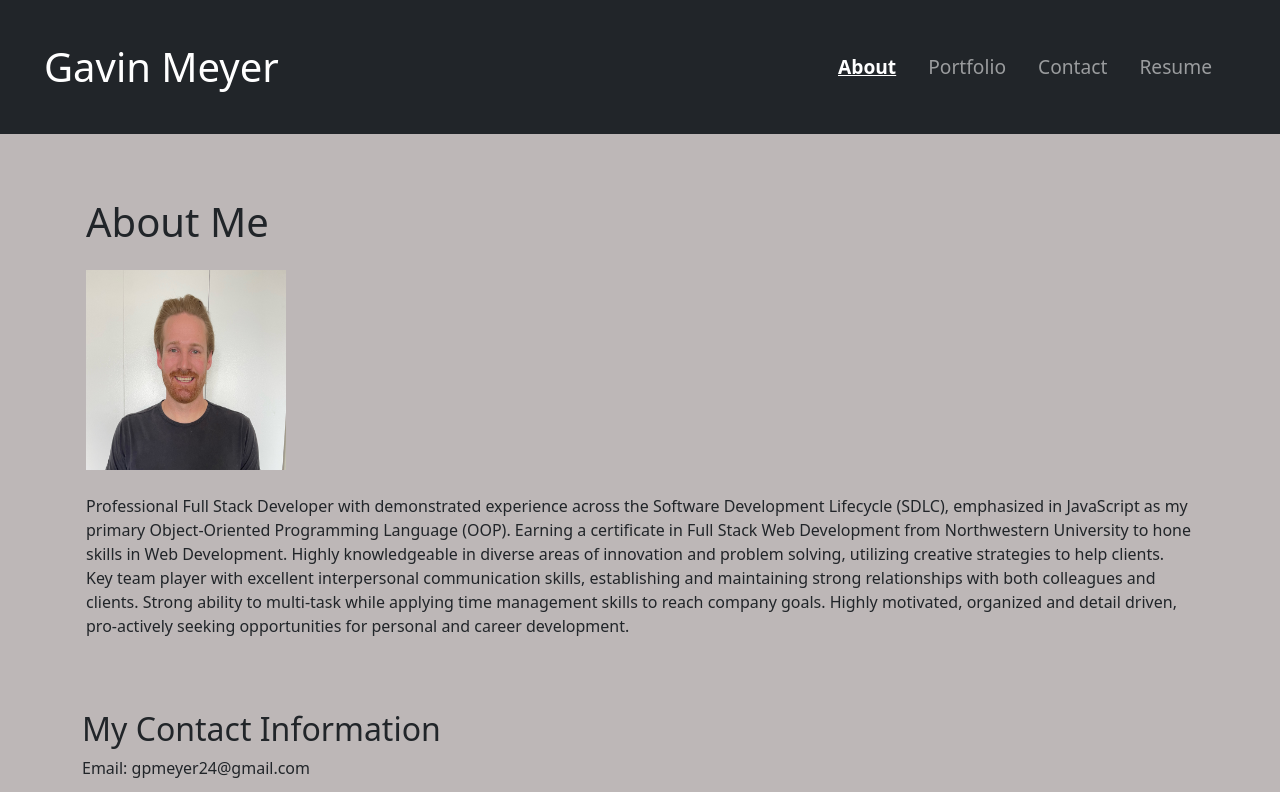
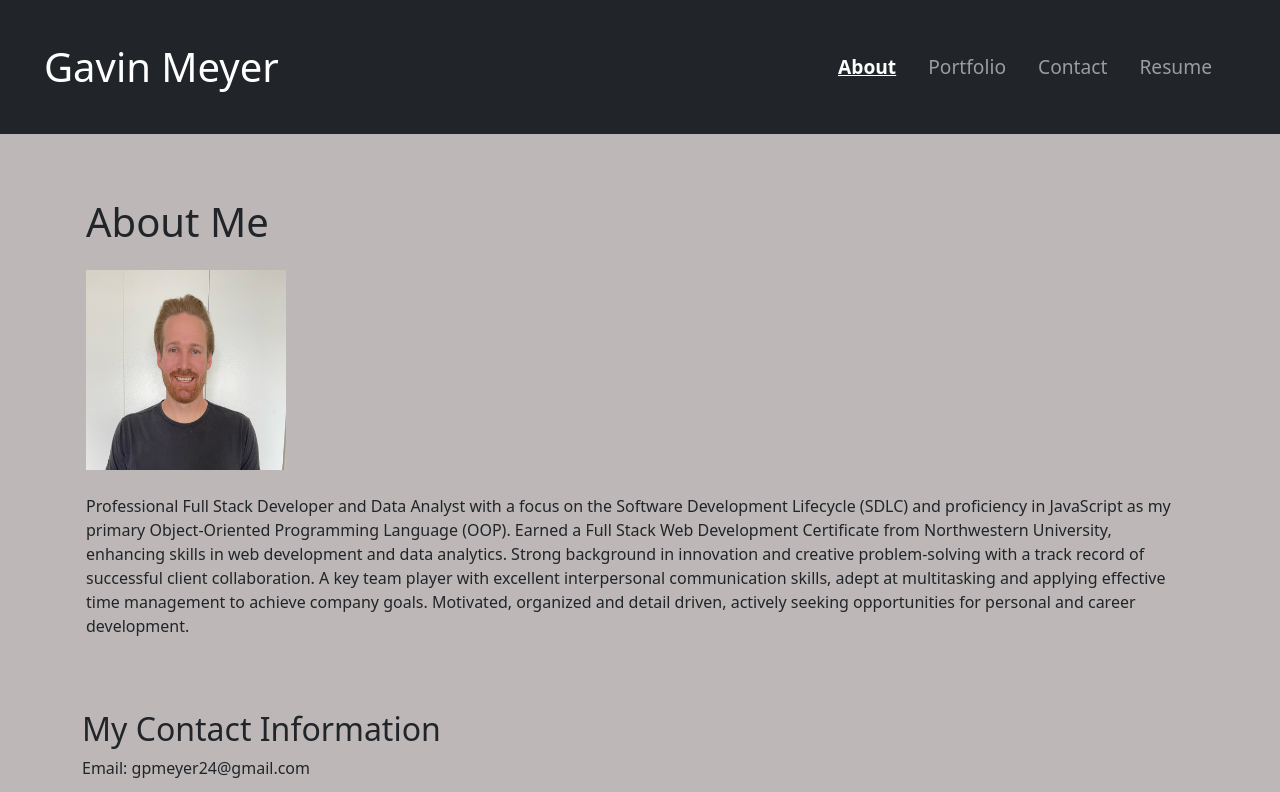
Before and after one commit to gmeyer24/Gavin-Meyer-Portfolio, a React (Vite) app: page / in a window 1280 px wide. Shown: the top 792 px of the page. Built offline with nearby package versions, Linux system fonts and the light colour scheme.

Commit message:
update about, resume link, add project

```diff
--- a/src/components/Footer.jsx
+++ b/src/components/Footer.jsx
@@ -21,13 +21,13 @@ export default function Footer() {
         >
           <FontAwesomeIcon icon={faLinkedin} />
         </a>
-        <a
+        {/* <a
           href="https://twitter.com/gmeyer24"
           target="_blank"
           rel="noopener noreferrer"
         >
           <FontAwesomeIcon icon={faXTwitter} />
-        </a>
+        </a> */}
       </div>
   </footer>
   );
--- a/src/pages/AboutMe.jsx
+++ b/src/pages/AboutMe.jsx
@@ -13,18 +13,7 @@ export default function AboutMe() {
           className="mb-4"
         />
         <p>
-          Professional Full Stack Developer with demonstrated experience across
-          the Software Development Lifecycle (SDLC), emphasized in JavaScript as
-          my primary Object-Oriented Programming Language (OOP). Earning a
-          certificate in Full Stack Web Development from Northwestern University
-          to hone skills in Web Development. Highly knowledgeable in diverse
-          areas of innovation and problem solving, utilizing creative strategies
-          to help clients. Key team player with excellent interpersonal
-          communication skills, establishing and maintaining strong
-          relationships with both colleagues and clients. Strong ability to
-          multi-task while applying time management skills to reach company
-          goals. Highly motivated, organized and detail driven, pro-actively
-          seeking opportunities for personal and career development.
+        Professional Full Stack Developer and Data Analyst with a focus on the Software Development Lifecycle (SDLC) and proficiency in JavaScript as my primary Object-Oriented Programming Language (OOP). Earned a Full Stack Web Development Certificate from Northwestern University, enhancing skills in web development and data analytics. Strong background in innovation and creative problem-solving with a track record of successful client collaboration. A key team player with excellent interpersonal communication skills, adept at multitasking and applying effective time management to achieve company goals. Motivated, organized and detail driven, actively seeking opportunities for personal and career development.
         </p>
       </div>
       <div className="contact-info container my-2 pb-5">
--- a/src/pages/Portfolio.jsx
+++ b/src/pages/Portfolio.jsx
@@ -6,20 +6,27 @@ export default function Portfolio() {
   const projects = [
     {
       id: 1,
+      name: "Happy Hour Uncoded",
+      githubLink: "https://github.com/Project3Team1GPR/Happy-Hour-Heros",
+      deployedLink: "https://project-3-team-1.onrender.com/",
+      image: "p1.jpg",
+    },
+    {
+      id: 2,
       name: "NETFLEX",
       githubLink: "https://github.com/Project2Team1GPR/NETFLEX",
       deployedLink: "https://project2-team1-netflex.onrender.com/login",
       image: "p1.jpg",
     },
     {
-      id: 2,
+      id: 3,
       name: "Recipe-Fit",
       githubLink: "https://github.com/Project1Team1GPR/Recipe-Fit",
       deployedLink: "https://project1team1gpr.github.io/Recipe-Fit/",
       image: "p2.jpg",
     },
     {
-      id: 3,
+      id: 4,
       name: "Gavin's Tech Blog",
       githubLink:
         "https://github.com/gmeyer24/HW14-Model-View-Controller--MVC--Tech-Blog",
@@ -27,14 +34,14 @@ export default function Portfolio() {
       image: "p3.jpg",
     },
     {
-      id: 4,
+      id: 5,
       name: "Express.js Note Taker",
       githubLink: "https://github.com/gmeyer24/HW11-Express.js-Note-Taker",
       deployedLink: "https://express-note-taker-eatb.onrender.com/",
       image: "p4.jpg",
     },
     {
-      id: 5,
+      id: 6,
       name: "Server-Side APIs Weather Dashboard",
       githubLink:
         "https://github.com/gmeyer24/HW06-Server-Side-APIs-Weather-Dashboard?tab=readme-ov-file",
@@ -43,7 +50,7 @@ export default function Portfolio() {
       image: "p5.jpg",
     },
     {
-      id: 6,
+      id: 7,
       name: "Third-Party APIs Work-Day Scheduler",
       githubLink:
         "https://github.com/gmeyer24/HW05-Third-Party-APIs-Work-Day-Scheduler?tab=readme-ov-file",
--- a/src/pages/Resume.jsx
+++ b/src/pages/Resume.jsx
@@ -3,7 +3,7 @@ import "./Resume.css";
 
 export default function Resume() {
   const resumeLink =
-    "https://docs.google.com/document/d/1bxxkxIrs2Z-ziNNkrcaHj0-7sqVQ9MLT/edit?usp=sharing&ouid=107619649582159816173&rtpof=true&sd=true";
+    "https://docs.google.com/document/d/11Z5zGskBtD4bgUPBDtF6ZreUNR77pw5Y/edit?usp=sharing&ouid=107619649582159816173&rtpof=true&sd=true";
 
   return (
     <div className="container px-3 p-3 py-md-5 px-md-3 resume-container">
@@ -17,7 +17,7 @@ export default function Resume() {
       <h2 className="resume-heading">TECHNICAL SKILLS</h2>
       <ul>
         <li>
-          <strong>Languages:</strong> JavaScript, HTML/CSS, SQL, JSON
+          <strong>Languages:</strong> JavaScript, HTML/CSS, SQL, JSON, Python
         </li>
         <li>
           <strong>Database Management:</strong> MySQL, MongoDB
```
